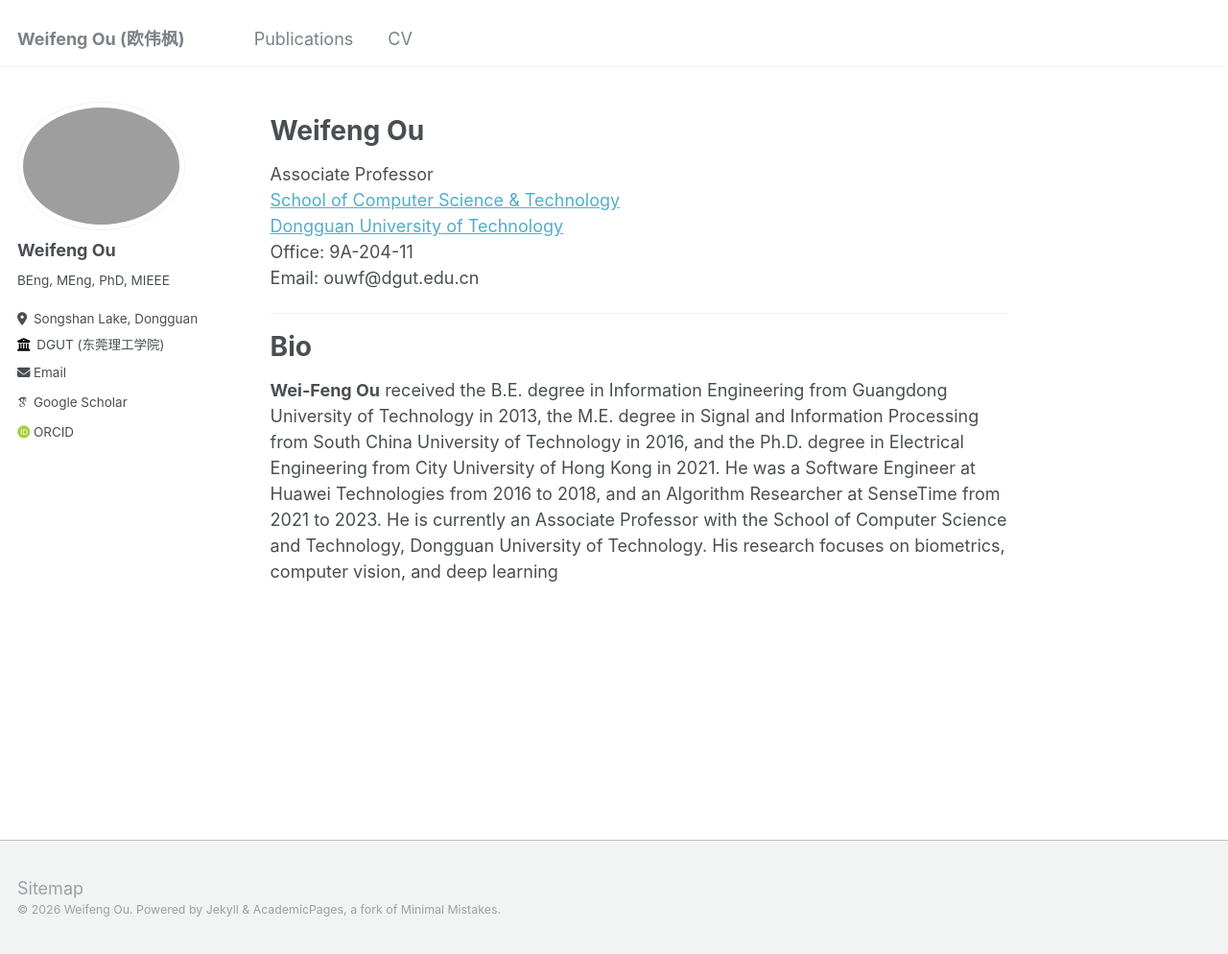
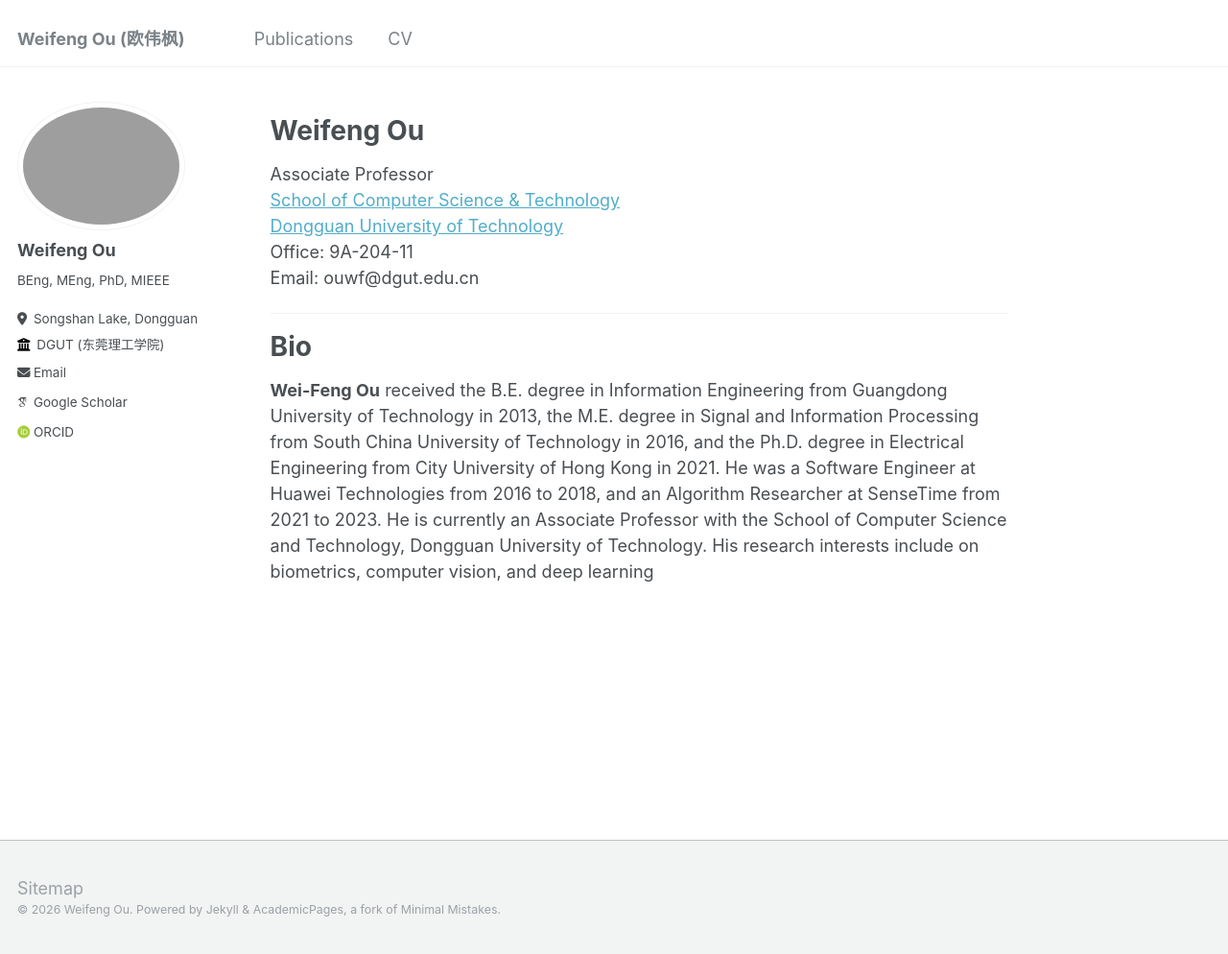
Before and after one commit to ouwf/ouwf.github.io, a Jekyll site: the page built from _pages/about.md, in a window 1280 px wide and 994 px high. Shown: the whole window at 96% size. Built offline with Jekyll 4.4.1, drawn with Linux system fonts in a browser that asks for light colours; some web fonts are replaced.

Commit message:
Update research focus wording in bio section
Corrected phrasing in research focus section.

```diff
--- a/_pages/about.md
+++ b/_pages/about.md
@@ -16,4 +16,4 @@ Email: ouwf@dgut.edu.cn
 
 ---
 # Bio
-**Wei-Feng Ou** received the B.E. degree in Information Engineering from Guangdong University of Technology in 2013, the M.E. degree in Signal and Information Processing from South China University of Technology in 2016, and the Ph.D. degree in Electrical Engineering from City University of Hong Kong in 2021. He was a Software Engineer at Huawei Technologies from 2016 to 2018, and an Algorithm Researcher at SenseTime from 2021 to 2023. He is currently an Associate Professor with the School of Computer Science and Technology, Dongguan University of Technology. His research focuses on biometrics, computer vision, and deep learning
+**Wei-Feng Ou** received the B.E. degree in Information Engineering from Guangdong University of Technology in 2013, the M.E. degree in Signal and Information Processing from South China University of Technology in 2016, and the Ph.D. degree in Electrical Engineering from City University of Hong Kong in 2021. He was a Software Engineer at Huawei Technologies from 2016 to 2018, and an Algorithm Researcher at SenseTime from 2021 to 2023. He is currently an Associate Professor with the School of Computer Science and Technology, Dongguan University of Technology. His research interests include on biometrics, computer vision, and deep learning
```
